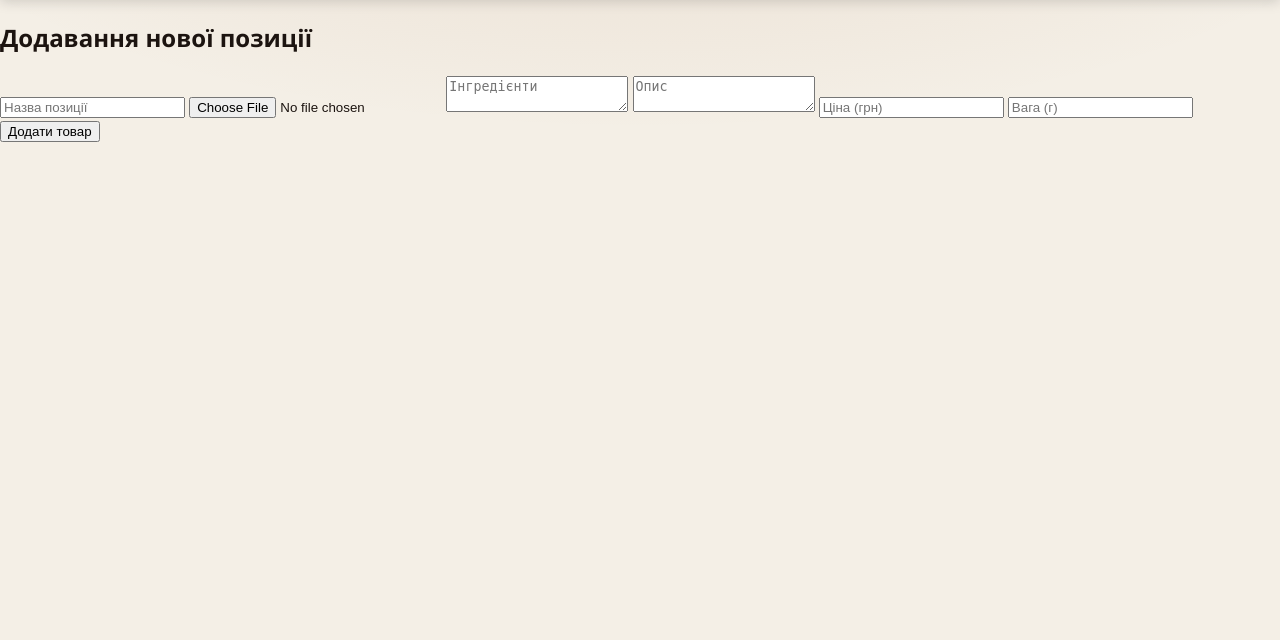
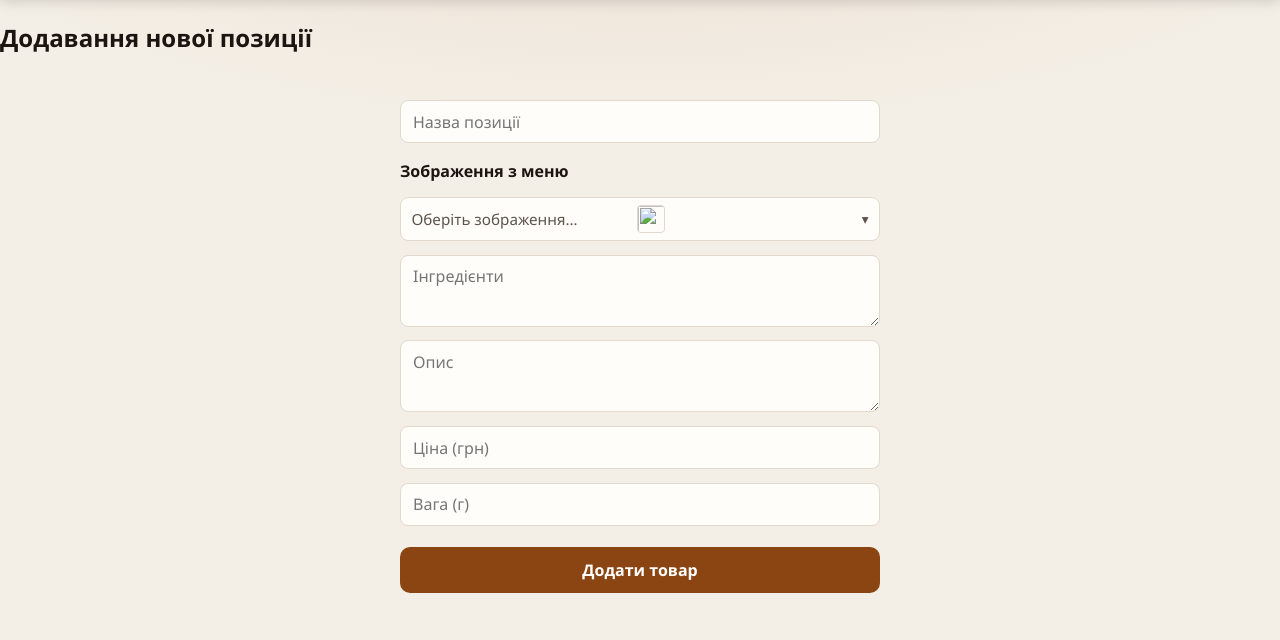
Before and after one commit to wwhsprr/Flask-Restaurant-App, a Flask app: template templates/add_position.html in a window 1280 px wide. Shown: the part 61-701 px from the top of the page. Run offline with Flask 3, Linux system fonts and the light colour scheme; the template is opened without the code that fills it: most values are stand-ins (such as "Sample title", 1, 10 or a date in 2020); grey boxes marked "Sample" are stand-in pictures.

Commit message:
Enhance add position form with styles and dropdown
Added styles for the add position form and improved image selection.

```diff
--- a/templates/add_position.html
+++ b/templates/add_position.html
@@ -1,15 +1,197 @@
 {% extends "base.html" %}
 {% block title %}Додавання нової позиції{% endblock %}
+{% block extra_head %}
+<style>
+    .add-position-form {
+        max-width: 520px;
+        margin: 0 auto;
+        padding: 1.5rem 1.25rem 3rem;
+        display: flex;
+        flex-direction: column;
+        gap: 0.85rem;
+    }
+    .add-position-form input[type="text"],
+    .add-position-form input[type="number"],
+    .add-position-form textarea {
+        width: 100%;
+        padding: 0.6rem 0.75rem;
+        font-family: inherit;
+        font-size: 1rem;
+        border: 1px solid var(--border);
+        border-radius: 8px;
+        background: var(--surface);
+    }
+    .add-position-form textarea {
+        min-height: 4.5rem;
+        resize: vertical;
+    }
+    .image-picker-label {
+        font-weight: 600;
+        margin: 0.15rem 0 0;
+    }
+    .image-dropdown {
+        position: relative;
+    }
+    .image-dropdown__trigger {
+        display: flex;
+        align-items: center;
+        gap: 0.5rem;
+        width: 100%;
+        padding: 0.45rem 0.65rem;
+        font-family: inherit;
+        font-size: 0.95rem;
+        text-align: left;
+        color: var(--ink);
+        background: var(--surface);
+        border: 1px solid var(--border);
+        border-radius: 8px;
+        cursor: pointer;
+    }
+    .image-dropdown__trigger:hover {
+        border-color: var(--accent);
+    }
+    .image-dropdown__placeholder {
+        flex: 1;
+        color: var(--muted);
+    }
+    .image-dropdown__selected {
+        display: flex;
+        align-items: center;
+        gap: 0.5rem;
+        flex: 1;
+        min-width: 0;
+    }
+    .image-dropdown__chevron {
+        margin-left: auto;
+        color: var(--muted);
+        font-size: 0.85rem;
+    }
+    .image-dropdown__trigger .image-dropdown__thumb {
+        width: 28px;
+        height: 28px;
+        object-fit: cover;
+        border-radius: 4px;
+        border: 1px solid var(--border);
+        flex-shrink: 0;
+    }
+    .image-dropdown__list {
+        position: absolute;
+        z-index: 20;
+        top: calc(100% + 4px);
+        left: 0;
+        right: 0;
+        margin: 0;
+        padding: 0.2rem;
+        list-style: none;
+        max-height: 140px;
+        overflow-y: auto;
+        background: var(--surface);
+        border: 1px solid var(--border);
+        border-radius: 8px;
+        box-shadow: var(--shadow);
+    }
+    .image-dropdown__list .image-dropdown__thumb {
+        width: 20px;
+        height: 20px;
+        object-fit: cover;
+        border-radius: 3px;
+        border: 1px solid var(--border);
+        flex-shrink: 0;
+    }
+    .image-dropdown__list [role="option"] {
+        display: flex;
+        align-items: center;
+        gap: 0.4rem;
+        padding: 0.2rem 0.35rem;
+        border-radius: 4px;
+        cursor: pointer;
+        font-size: 0.82rem;
+        line-height: 1.2;
+    }
+    .image-dropdown__list [role="option"]:hover,
+    .image-dropdown__list [role="option"]:focus {
+        background: rgba(139, 69, 19, 0.1);
+        outline: none;
+    }
+    .image-dropdown__list [role="option"][aria-selected="true"] {
+        background: rgba(139, 69, 19, 0.15);
+    }
+    .image-picker-empty {
+        color: var(--muted);
+        margin: 0;
+        font-size: 0.95rem;
+    }
+    .add-position-form button[type="submit"] {
+        margin-top: 0.5rem;
+        padding: 0.75rem 1rem;
+        font-family: inherit;
+        font-size: 1rem;
+        font-weight: 600;
+        color: #fff;
+        background: var(--accent);
+        border: none;
+        border-radius: 10px;
+        cursor: pointer;
+    }
+    .add-position-form button[type="submit"]:disabled {
+        opacity: 0.5;
+        cursor: not-allowed;
+    }
+</style>
+{% if menu_images %}
+<script src="{{ url_for('static', filename='js/menu-image-picker.js') }}" defer></script>
+{% endif %}
+{% endblock %}
 {% block content %}
     {% include '_navigation.html' %}
 <h2>Додавання нової позиції</h2>
 
-    <form method="post" enctype="multipart/form-data">
+    <form class="add-position-form" method="post">
         <input type="hidden" name="csrf_token" value="{{ csrf_token }}">
 
         <input type="text" name="name" placeholder="Назва позиції" required>
 
-        <input type="file" name="img" accept="image/*" required>
+        <label class="image-picker-label" id="menu-img-label">Зображення з меню</label>
+        {% if menu_images %}
+        <div class="image-dropdown" id="menu-img-dropdown">
+            <input type="hidden" name="img" id="menu-img-value" required>
+            <button
+                type="button"
+                class="image-dropdown__trigger"
+                id="menu-img-trigger"
+                aria-labelledby="menu-img-label"
+                aria-expanded="false"
+                aria-haspopup="listbox"
+            >
+                <span class="image-dropdown__placeholder">Оберіть зображення…</span>
+                <span class="image-dropdown__selected" hidden>
+                    <img class="image-dropdown__thumb" src="" alt="">
+                    <span class="image-dropdown__label"></span>
+                </span>
+                <span class="image-dropdown__chevron" aria-hidden="true">▾</span>
+            </button>
+            <ul class="image-dropdown__list" id="menu-img-list" role="listbox" hidden>
+                {% for img in menu_images %}
+                <li
+                    role="option"
+                    tabindex="0"
+                    aria-selected="false"
+                    data-value="{{ img }}"
+                    data-url="{{ url_for('static', filename='menu/' + img) }}"
+                >
+                    <img
+                        class="image-dropdown__thumb"
+                        src="{{ url_for('static', filename='menu/' + img) }}"
+                        alt=""
+                    >
+                    <span>Зображення {{ loop.index }}</span>
+                </li>
+                {% endfor %}
+            </ul>
+        </div>
+        {% else %}
+        <p class="image-picker-empty">У папці static/menu немає зображень. Додайте файли (.jpg, .png, .webp) і оновіть сторінку.</p>
+        {% endif %}
 
         <textarea name="ingredients" placeholder="Інгредієнти" required></textarea>
 
@@ -19,6 +201,6 @@
 
         <input type="number" name="weight" placeholder="Вага (г)" required>
 
-        <button type="submit">Додати товар</button>
+        <button type="submit" {% if not menu_images %}disabled{% endif %}>Додати товар</button>
     </form>
 {% endblock %}
```
